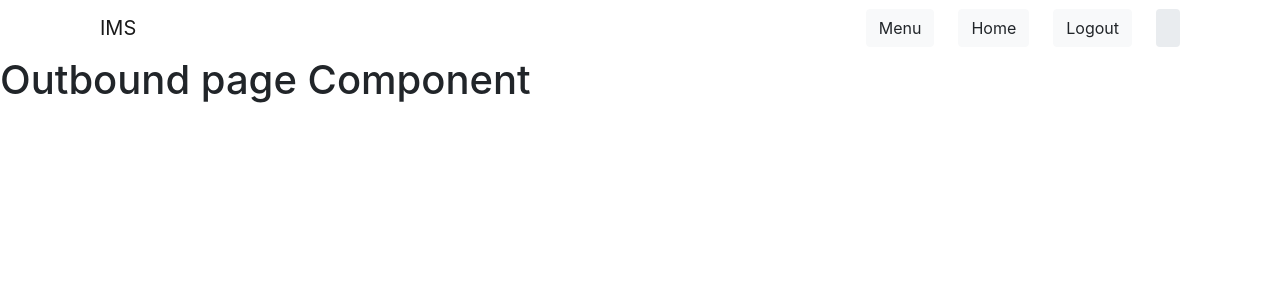
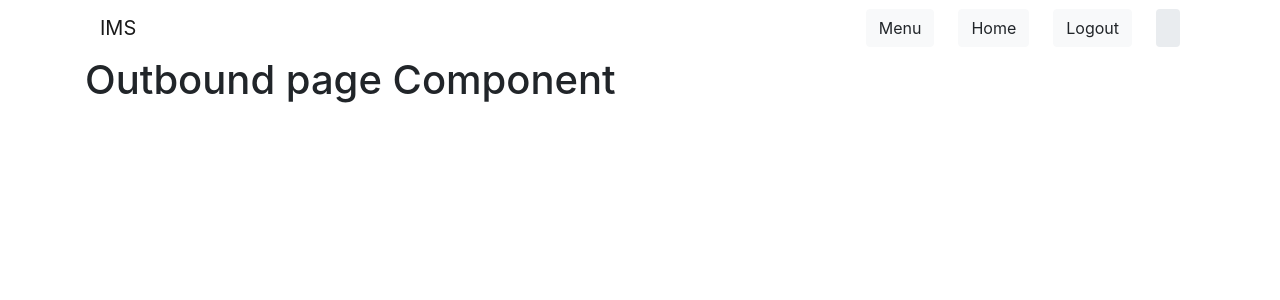
Before and after one commit to Foddie2/Inventory-ui, a Nuxt app: page /Outbound in a window 1280 px wide. Shown: the top 300 px of the page. Built offline with nearby package versions, Linux system fonts and the light colour scheme.

Commit message:
Grid system

```diff
--- a/components/AppHeader.vue
+++ b/components/AppHeader.vue
@@ -6,10 +6,7 @@
   <div class="container">
       <div class="container-fluid">
     <a class="navbar-brand">IMS</a>
-
-
     <div class="d-flex input-group w-auto">
-
       <button type="button" class="btn btn-light btn-rounded me-3 d-flex  mr-4">
         Menu
       </button>
--- a/pages/Home.vue
+++ b/pages/Home.vue
@@ -2,8 +2,10 @@
 <template>
   <div>
     <AppHeader/>
-    <h2>Home component</h2>
+ <div class="container">
+     <h2>Home component</h2>
     <p>table component should be here </p>
+ </div>
   </div>
 </template>
 
--- a/pages/Outbound.vue
+++ b/pages/Outbound.vue
@@ -2,7 +2,11 @@
 <template>
   <div>
      <AppHeader/>
-    <h1>Outbound page  Component</h1>
+     <div class="container">
+        <h1>Outbound page  Component</h1>
+
+     </div>
+
 
   </div>
 </template>
--- a/pages/Receive.vue
+++ b/pages/Receive.vue
@@ -2,7 +2,9 @@
 <template>
   <div>
     <AppHeader/>
-    <h1>Receive page component</h1>
+  <div class="container">
+      <h1>Receive page component</h1>
+  </div>
 
   </div>
 </template>
```
